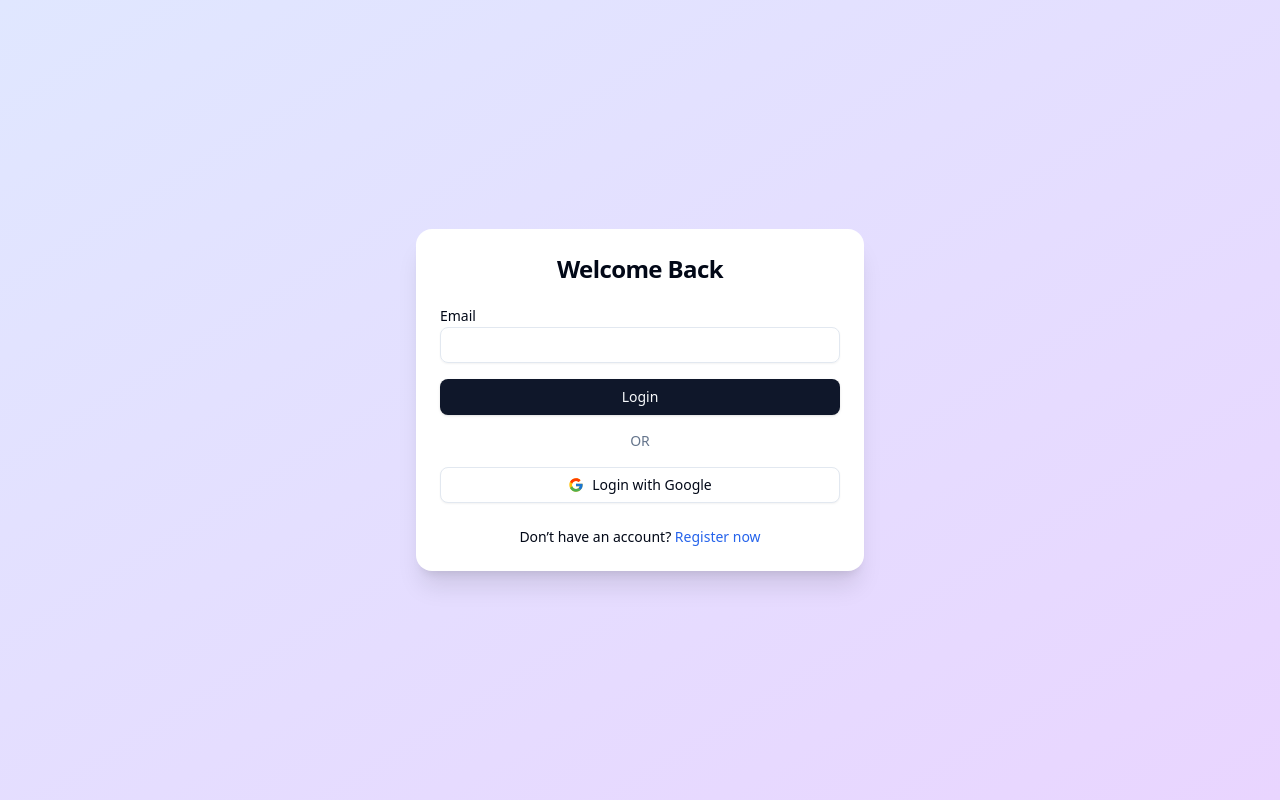
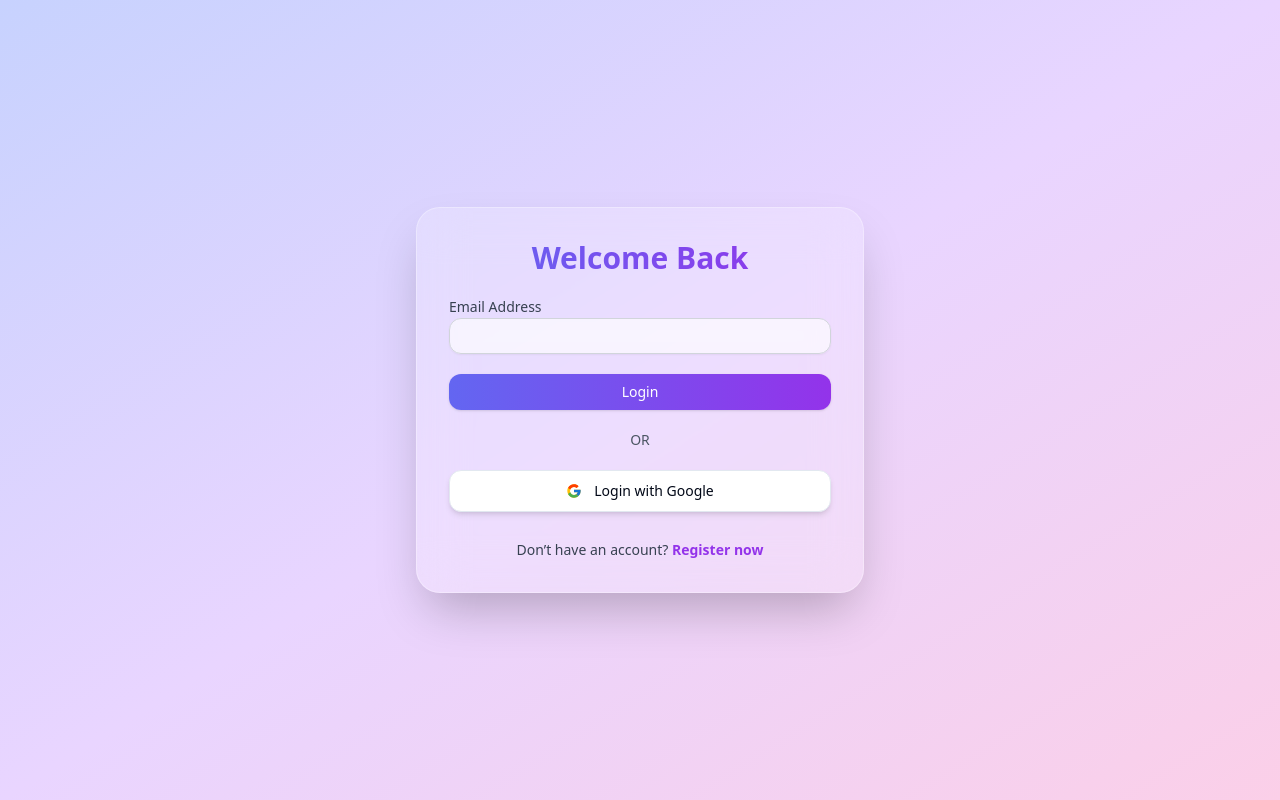
Before and after one commit to avneesh9908/TalentPulseAI, a React app in the folder Frontend/: page /auth/login in a window 1280 px wide. Built offline with nearby package versions, Linux system fonts and the light colour scheme; the HTML template or start-up script is replaced by a standard one.

Commit message:
add sdcn/ui add login & register page and folder setup

```diff
--- a/Frontend/src/app/pages/auth/layout.tsx
+++ b/Frontend/src/app/pages/auth/layout.tsx
@@ -2,8 +2,11 @@ import { Outlet } from "react-router-dom";
 
 export default function AuthLayout() {
   return (
-    <div className="min-h-screen flex items-center justify-center bg-gradient-to-br from-indigo-100 to-purple-200 p-4">
-      {/* Outlet shows Login or Register */}
+    <div className="
+      min-h-screen flex items-center justify-center
+      bg-gradient-to-br from-indigo-200 via-purple-200 to-pink-200
+      p-4
+    ">
       <Outlet />
     </div>
   );
--- a/Frontend/src/app/pages/auth/login.tsx
+++ b/Frontend/src/app/pages/auth/login.tsx
@@ -14,26 +14,35 @@ export default function Login() {
 
   return (
     <AuthCard title="Welcome Back">
-      <div className="flex flex-col gap-4">
-        <InputField label="Email" value={email} onChange={setEmail} />
+      <div className="flex flex-col gap-5">
 
-        <Button onClick={handleLogin} className="w-full rounded-lg">
+        <InputField label="Email Address" value={email} onChange={setEmail} />
+
+        <Button
+          onClick={handleLogin}
+          className="
+            w-full py-3 rounded-xl text-white
+            bg-gradient-to-r from-indigo-500 to-purple-600
+            hover:opacity-90 transition-all duration-300
+          "
+        >
           Login
         </Button>
 
-        <div className="text-center text-sm text-muted-foreground">OR</div>
+        <div className="text-center text-sm text-gray-600">OR</div>
 
         <SocialButton
           text="Login with Google"
           onClick={() => console.log("Google login")}
         />
 
-        <p className="text-center text-sm mt-2">
+        <p className="text-center text-sm mt-2 text-gray-700">
           Don’t have an account?{" "}
-          <Link to="/auth/register" className="text-blue-600 font-medium">
+          <Link to="/auth/register" className="text-purple-600 font-semibold">
             Register now
           </Link>
         </p>
+
       </div>
     </AuthCard>
   );
--- a/Frontend/src/app/pages/auth/register.tsx
+++ b/Frontend/src/app/pages/auth/register.tsx
@@ -9,37 +9,39 @@ export default function Register() {
   const [email, setEmail] = useState("");
   const [phone, setPhone] = useState("");
 
-  // NOTE: ye backend connect hone ke baad implement hoga
   const handleRegister = () => {
     console.log("Register clicked:", { email, phone });
   };
 
   return (
     <AuthCard title="Create Your Account">
-      <div className="flex flex-col gap-4">
-        {/* Email Input */}
-        <InputField label="Email" value={email} onChange={setEmail} />
+      <div className="flex flex-col gap-5">
 
-        {/* Phone Input */}
+        <InputField label="Email Address" value={email} onChange={setEmail} />
+
         <InputField label="Phone Number" value={phone} onChange={setPhone} />
 
-        {/* Register Button */}
-        <Button onClick={handleRegister} className="w-full rounded-lg">
+        <Button
+          onClick={handleRegister}
+          className="
+            w-full py-3 rounded-xl text-white
+            bg-gradient-to-r from-indigo-500 to-purple-600
+            hover:opacity-90 transition-all duration-300
+          "
+        >
           Register
         </Button>
 
-        {/* Divider */}
-        <div className="text-center text-sm text-muted-foreground">OR</div>
+        <div className="text-center text-sm text-gray-600">OR</div>
 
-        {/* Google Login */}
         <SocialButton
           text="Continue with Google"
           onClick={() => console.log("Google register")}
         />
 
-        <p className="text-center text-sm mt-2">
+        <p className="text-center text-sm mt-2 text-gray-700">
           Already have an account?{" "}
-          <Link to="/auth/login" className="text-blue-600 font-medium">
+          <Link to="/auth/login" className="text-purple-600 font-semibold">
             Login
           </Link>
         </p>
--- a/Frontend/src/components/auth/AuthCard.tsx
+++ b/Frontend/src/components/auth/AuthCard.tsx
@@ -1,17 +1,28 @@
-import { Card, CardContent, CardHeader, CardTitle } from "@/components/ui/card";
+import { Card } from "@/components/ui/card";
+import { cn } from "@/lib/utils";
 
 interface Props {
   title: string;
   children: React.ReactNode;
+  className?: string;
 }
 
-export const AuthCard = ({ title, children }: Props) => {
+export const AuthCard = ({ title, children, className }: Props) => {
   return (
-    <Card className="w-full max-w-md shadow-xl border-none rounded-2xl">
-      <CardHeader>
-        <CardTitle className="text-center text-2xl font-bold">{title}</CardTitle>
-      </CardHeader>
-      <CardContent>{children}</CardContent>
-    </Card>
+    <div className="w-full max-w-md">
+      <Card
+        className={cn(
+          "backdrop-blur-xl bg-white/20 border border-white/30 shadow-2xl rounded-3xl p-8",
+          "transition-all duration-300 hover:shadow-[0_8px_40px_rgba(0,0,0,0.15)]",
+          className
+        )}
+      >
+        <h1 className="text-center text-3xl font-bold mb-6 bg-gradient-to-r from-indigo-500 to-purple-600 bg-clip-text text-transparent">
+          {title}
+        </h1>
+
+        {children}
+      </Card>
+    </div>
   );
 };
--- a/Frontend/src/components/auth/InputFields.tsx
+++ b/Frontend/src/components/auth/InputFields.tsx
@@ -11,12 +11,19 @@ interface Props {
 export const InputField = ({ label, type = "text", value, onChange }: Props) => {
   return (
     <div className="flex flex-col gap-1">
-      <Label>{label}</Label>
+      <Label className="font-medium text-gray-700">{label}</Label>
+
       <Input
         type={type}
         value={value}
         onChange={(e) => onChange(e.target.value)}
-        className="rounded-lg"
+        className="
+          rounded-xl px-4 py-2
+          border border-gray-300
+          focus-visible:ring-2 focus-visible:ring-purple-500 focus-visible:border-purple-500
+          transition-all duration-300
+          bg-white/60 backdrop-blur-lg
+        "
       />
     </div>
   );
--- a/Frontend/src/components/auth/SocialButton.tsx
+++ b/Frontend/src/components/auth/SocialButton.tsx
@@ -11,10 +11,13 @@ export const SocialButton = ({ text, onClick }: Props) => {
     <Button
       variant="outline"
       onClick={onClick}
-      className="w-full flex items-center gap-2 rounded-lg"
+      className="
+        w-full flex items-center justify-center gap-3 rounded-xl py-5
+        bg-white shadow-md hover:bg-gray-100 transition-all duration-300
+      "
     >
-      <FcGoogle size={22} />
-      {text}
+      <FcGoogle size={24} />
+      <span className="font-medium">{text}</span>
     </Button>
   );
 };
```
